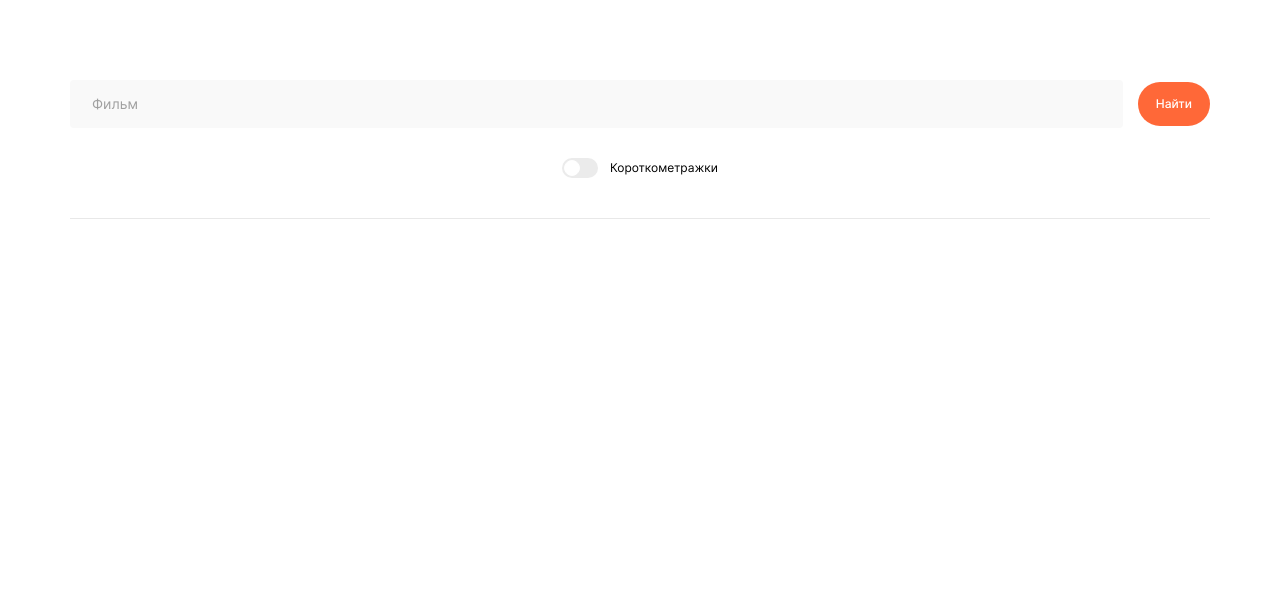
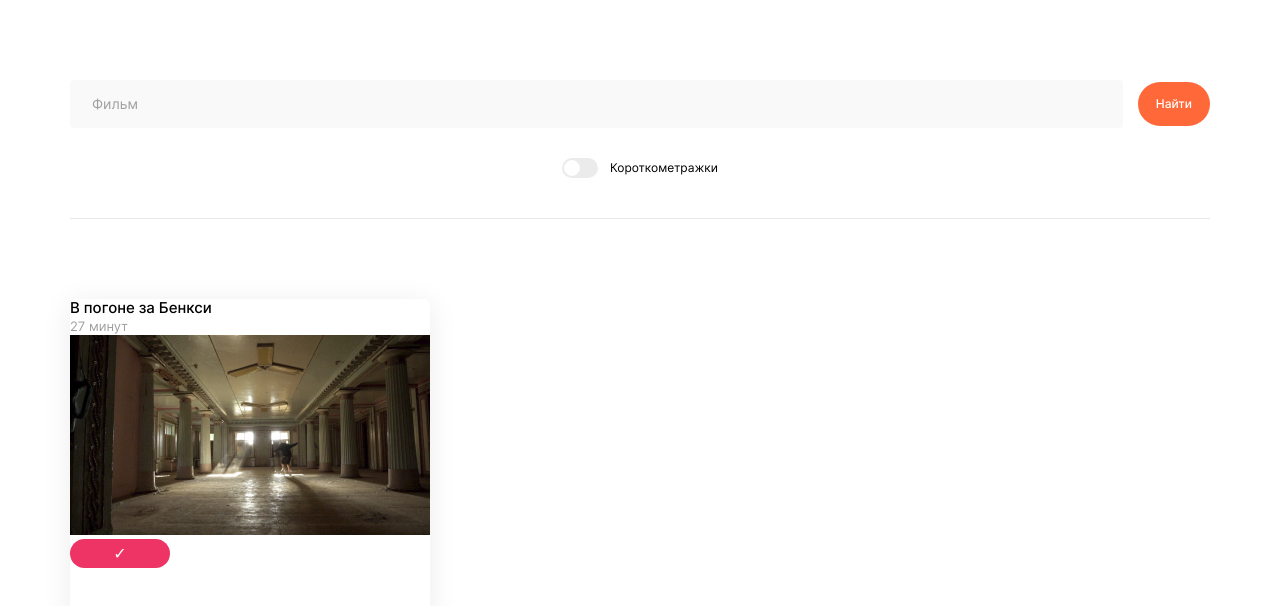
Before and after one commit to Nikolskii/movies-explorer-frontend, a React (Create React App) app: page / in a window 1280 px wide. Shown: the top 606 px of the page. Built offline with nearby package versions, Linux system fonts and the light colour scheme.

Commit message:
chore: стилизовать компонент MovieCard

```diff
--- /dev/null
+++ b/src/components/MovieCard/MovieCard.css
@@ -0,0 +1,50 @@
+.movie-card {
+  box-shadow: 0 4px 30px rgba(0, 0, 0, 0.08);
+  border-radius: 6px;
+  box-sizing: border-box;
+  width: 360px;
+  height: 319px;
+}
+
+.movie-card__title {
+  color: #000;
+  font-family: 'Inter', Arial, sans-serif;
+  font-style: normal;
+  font-weight: 500;
+  font-size: 15px;
+  line-height: 18px;
+  margin: 0;
+}
+
+.movie-card__duration {
+  color: #a0a0a0;
+  font-family: 'Inter', Arial, sans-serif;
+  font-style: normal;
+  font-weight: 400;
+  font-size: 13px;
+  line-height: 18px;
+  margin: 0;
+}
+
+.movie-card__cover {
+  max-width: 360px;
+  max-height: 200px;
+  object-fit: none;
+}
+
+.movie-card__button {
+  background-color: #ee3465;
+  border: none;
+  color: #fff;
+  width: 100px;
+  height: 29px;
+  border-radius: 30px;
+  -webkit-transition: opacity 0.6s;
+  -o-transition: opacity 0.6s;
+  transition: opacity 0.6s;
+}
+
+.movie-card__button:hover {
+  opacity: 0.5;
+  cursor: pointer;
+}
--- /dev/null
+++ b/src/components/MovieCard/MovieCard.js
@@ -0,0 +1,19 @@
+import './MovieCard.css';
+import movieCover from '../../images/movie-cover.jpg';
+
+const MovieCard = () => {
+  return (
+    <article className="movie-card">
+      <h2 className="movie-card__title">В погоне за Бенкси</h2>
+      <p className="movie-card__duration">27 минут</p>
+      <img
+        className="movie-card__cover"
+        src={movieCover}
+        alt="Обложка фильма"
+      />
+      <button className="movie-card__button">✓</button>
+    </article>
+  );
+};
+
+export default MovieCard;
--- a/src/components/MoviesCardList/MoviesCardList.js
+++ b/src/components/MoviesCardList/MoviesCardList.js
@@ -1,7 +1,12 @@
+import MovieCard from '../MovieCard/MovieCard';
 import './MoviesCardList.css';
 
 const MoviesCardList = () => {
-  return <section className="movies-card-list"></section>;
+  return (
+    <section className="movies-card-list">
+      <MovieCard />
+    </section>
+  );
 };
 
 export default MoviesCardList;
```
Also changed, not shown: src/images/movie-cover.jpg (added).
